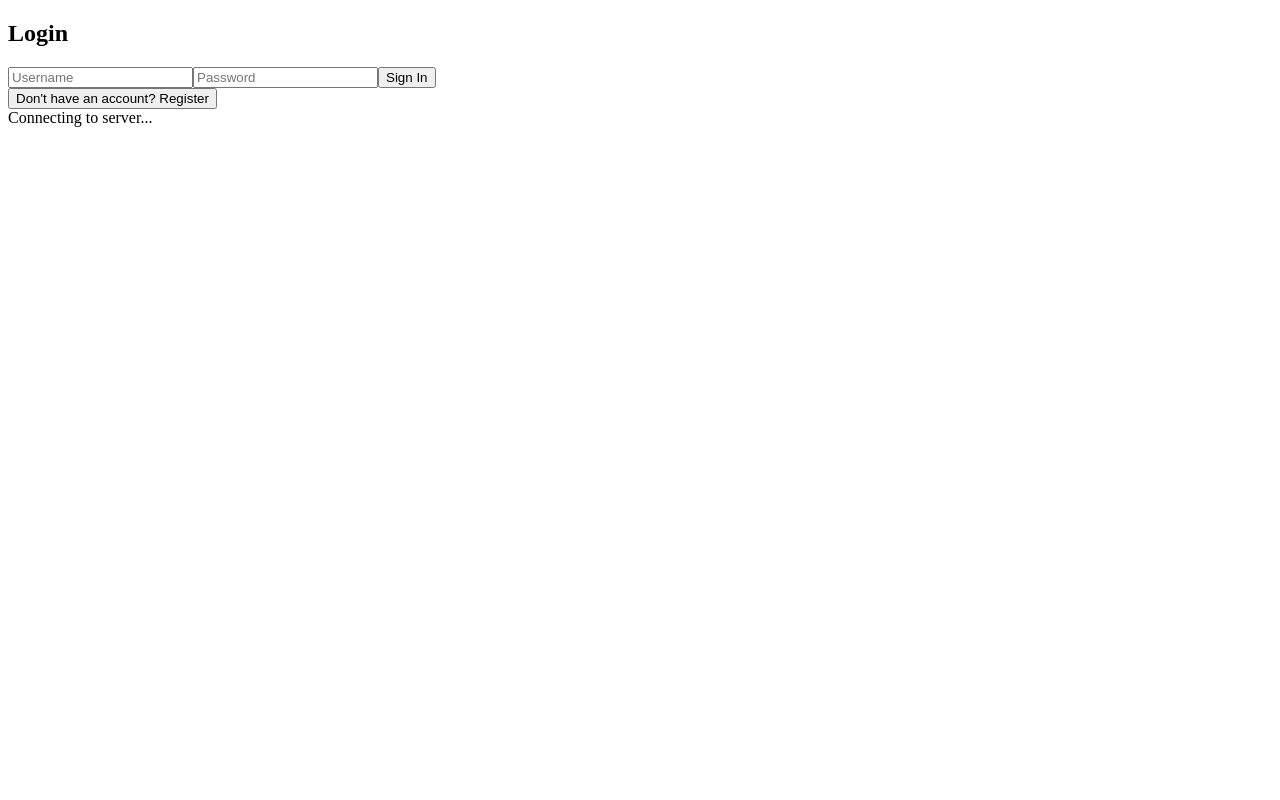
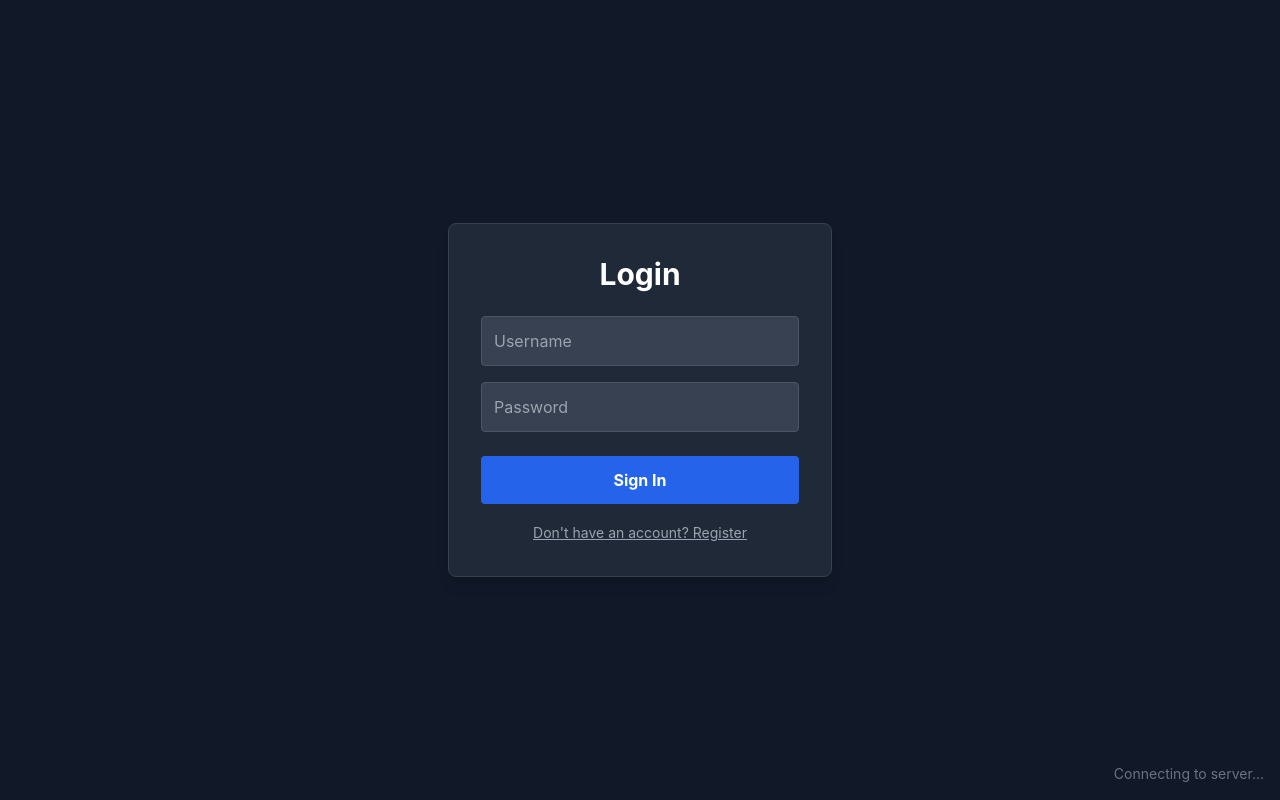
Before and after one commit to Misoguy0997/CardArena, a React (Vite) app in the folder client/: page / in a window 1280 px wide. Built offline with nearby package versions, Linux system fonts and the light colour scheme; no server answers.

Commit message:
Fix: Revert font size and restore index.css

```diff
--- a/client/src/index.css
+++ b/client/src/index.css
@@ -1,3 +1,20 @@
+@tailwind base;
+@tailwind components;
+@tailwind utilities;
+
+body {
+    margin: 0;
+    font-family: -apple-system, BlinkMacSystemFont, 'Segoe UI', 'Roboto', 'Oxygen',
+        'Ubuntu', 'Cantarell', 'Fira Sans', 'Droid Sans', 'Helvetica Neue',
+        sans-serif;
+    -webkit-font-smoothing: antialiased;
+    -moz-osx-font-smoothing: grayscale;
+}
+
+* {
+    box-sizing: border-box;
+}
+
 /* Custom Scrollbar */
 ::-webkit-scrollbar {
     width: 8px;
```
